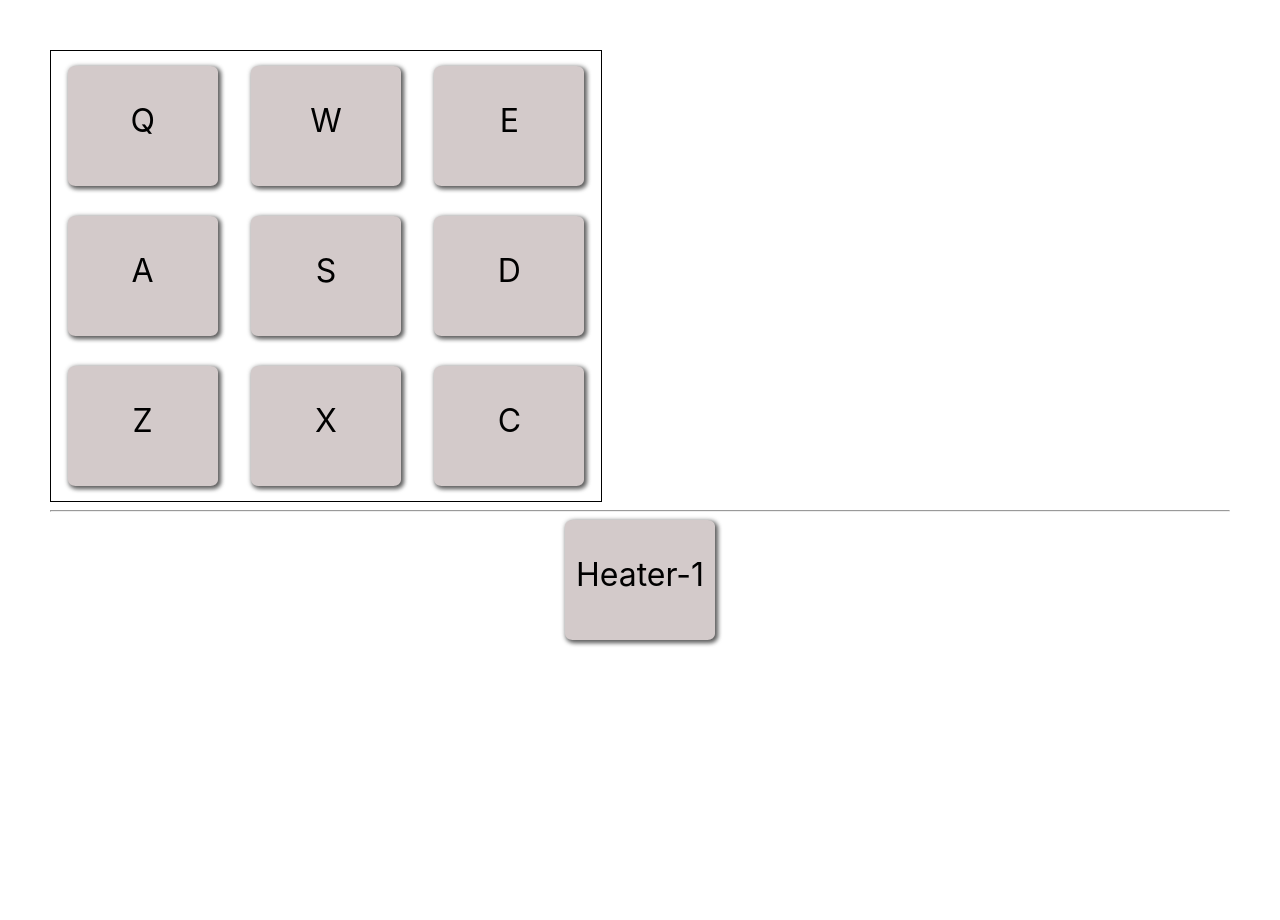
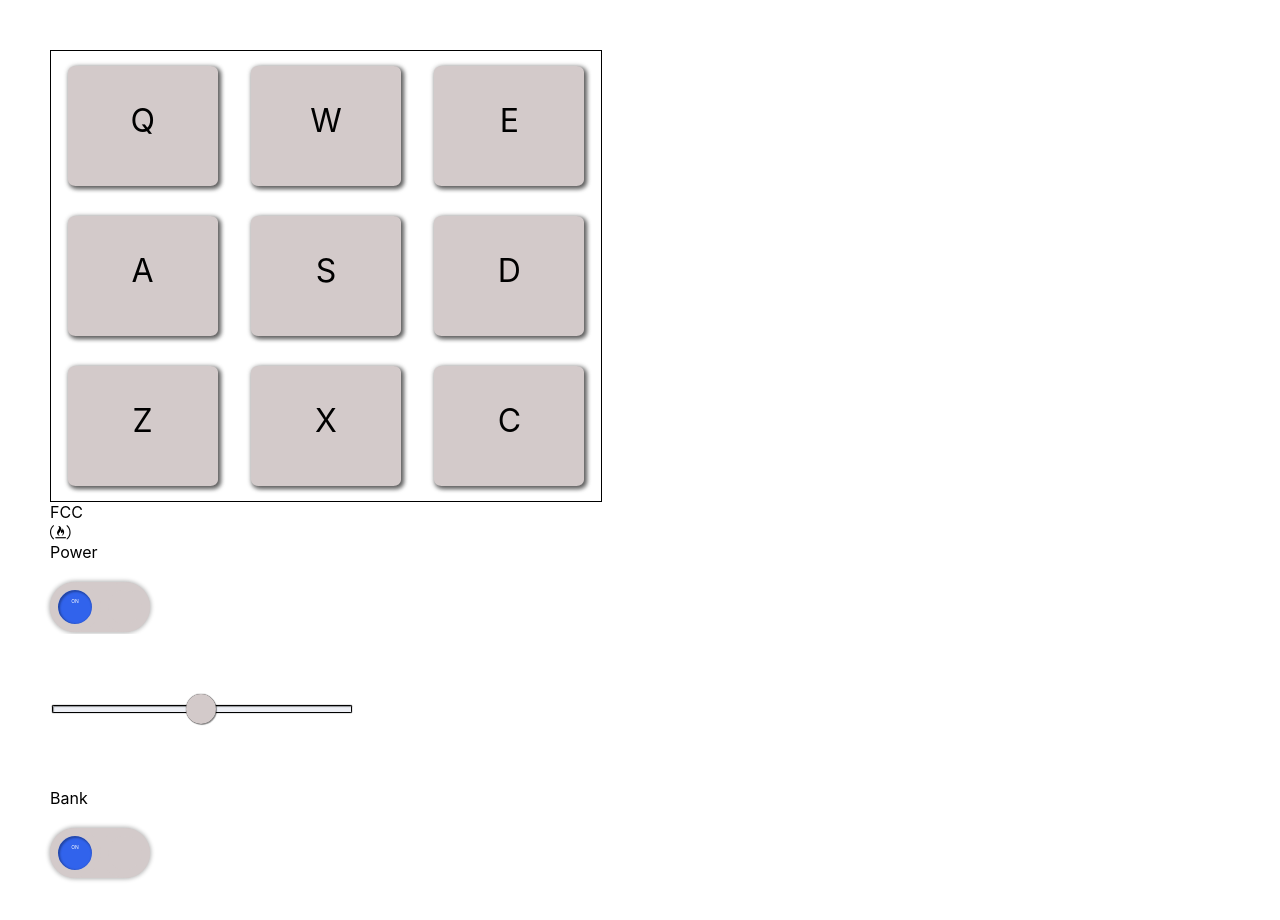
Before and after one commit to ssyctlm/fcc-drum-machine-challenge, a React (Create React App) app: page / in a window 1280 px wide. Shown: the top 920 px of the page. Before the commit the page ends 800 px from the top, so only its background shows below. Built offline with nearby package versions, Linux system fonts and the light colour scheme.

Commit message:
add buttons and volumn control bar

```diff
--- a/public/index.html
+++ b/public/index.html
@@ -10,6 +10,7 @@
   <link rel="apple-touch-icon" href="%PUBLIC_URL%/logo192.png" />
 
   <link rel="manifest" href="%PUBLIC_URL%/manifest.json" />
+  <link rel="stylesheet" href="https://maxcdn.bootstrapcdn.com/font-awesome/4.7.0/css/font-awesome.min.css">
 
   <title>Drum Machine</title>
 </head>
--- a/src/App.js
+++ b/src/App.js
@@ -1,9 +1,8 @@
 import React from 'react';
-// import Slider from './components/slider'
-// import Toggle from './components/toggle'
+import Slider from './components/slider'
+import Toggle from './components/toggle'
 import KeyBoard from './components/keyboard'
 
-import SinglePlay from './components/singlePlay'
 class App extends React.Component {
   state ={
     aKeys:["Q","W","E","A","S","D","Z","X","C"],
@@ -100,14 +99,17 @@ class App extends React.Component {
     keyTrigger: 'C',
     id: 'Snare',
     url: 'https://s3.amazonaws.com/freecodecamp/drums/Brk_Snr.mp3'
-  }]
+  }],
+    flagPower:true,
+    flagBank:true
   }
-
+  // handleClick = (flagname) => this.setState({ flagname: !this.state.flagname })
+  handleClick = (flagname,flag) => {this.setState({[flagname]:!flag})}
   render() {
     const keyboardStyle = false && "mouseDown"
     return (
-      <div className="app">
-        <div className="keyboardContainer">
+      <div className="app" id = "drum-machine">
+        <div className="drum-pad">
         {this.state.bankTwo.map(({keyCode,keyTrigger,id,url},index,arr) =>
         <KeyBoard
         key={index}
@@ -118,8 +120,30 @@ class App extends React.Component {
         sound = {url}
         />)}
         </div>
-        <hr />
-        <SinglePlay />
+        <div className="logo">
+          <div className="inner-logo">{'FCC'+String.fromCharCode(160)}</div>
+          <i className="inner-logo fa fa-free-code-camp"/>
+        </div>
+        <div className="controlPannel">
+
+          <Toggle
+          key="flagPower"
+          title="Power"
+          flag = {this.state.flagPower}
+          flagReturn = 'flagPower'
+          onClick = {this.handleClick}
+          />
+          <div id="display"></div>
+          <Slider />
+          <Toggle
+          key="flagBank"
+          title="Bank"
+          flag = {this.state.flagBank}
+          flagReturn = 'flagBank'
+          onClick = {this.handleClick}
+          />
+        </div>
+
       </div>
     );
   }
--- a/src/components/keyboard.js
+++ b/src/components/keyboard.js
@@ -17,7 +17,7 @@ export default class KeyBoard extends Component{
     }
   }
   handleSound = e=>{
-    const sound = document.getElementById(this.props.id);
+    const sound = document.getElementById(this.props.keyTrigger);
     console.log(sound)
     sound.currentTime = 0;
     sound.play();
@@ -33,7 +33,7 @@ export default class KeyBoard extends Component{
         onClick = {this.handleSound}
         ><audio
         className = 'clip'
-        id = {this.props.id}
+        id = {this.props.keyTrigger}
         src={this.props.sound}
         type = "audio/mp3"
         >
--- a/src/components/toggle.js
+++ b/src/components/toggle.js
@@ -1,22 +1,23 @@
 import React, { Component } from 'react'
 
 export default class Toggle extends Component {
-    state = {
-        flag: true
-    }
-
-
-    handleClick = () => this.setState({ flag: !this.state.flag })
+    //!! lift state and handle up
+    // state = {
+    //     flag: true
+    // }
+    // handleClick = () => this.setState({ flag: !this.state.flag })
 
     render() {
-        const classChange = this.state.flag ? [["toggleBtn on","ON"], ["toggleBtn off",""]] : [["toggleBtn off",""], ["toggleBtn on","OFF"]]
+        const classChange = this.props.flag ? [["toggleBtn on","ON"], ["toggleBtn off",""]] : [["toggleBtn off",""], ["toggleBtn on","OFF"]]
         return (
+            <React.Fragment>
+            <div className="buttonText">{this.props.title}</div>
+            <div className="toggleBox" onClick={()=>this.props.onClick(this.props.flagReturn,this.props.flag,this.props.key)}>
 
-            <div className="toggleBox" onClick={this.handleClick}>
-        <div className={classChange[0][0]}>{classChange[0][1]}</div>
-        <div className={classChange[1][0]}>{classChange[1][1]}</div>
+                <div className={classChange[0][0]}>{classChange[0][1]}</div>
+                <div className={classChange[1][0]}>{classChange[1][1]}</div>
             </div >
-
+            </React.Fragment>
         )
     }
 
--- a/src/index.css
+++ b/src/index.css
@@ -20,30 +20,34 @@ code {
 /* ===================================================================== */
 /* toggle button styles */
 /* ===================================================================== */
+.buttonText {
+  height: 40px;
+}
+
 .toggleBox {
   box-sizing: border-box;
-  border-radius: 60px;
+  border-radius: 25px;
   box-sizing: content-box;
   display: grid;
   grid-template-columns: 1fr 1fr;
   grid-auto-flow: row;
-  height: 100px;
-  width: 200px;
+  height: 50px;
+  width: 100px;
   background-color: rgb(211, 202, 202);
   box-shadow: 0px 0px 4px 1px rgba(0, 0, 0, 0.3);
 }
 
 .toggleBtn {
   box-sizing: border-box;
-  border: 12px solid rgb(211, 202, 202);
+  border: 8px solid rgb(211, 202, 202);
   border-radius: 50%;
-  height: 100px;
-  width: 100px;
+  height: 50px;
+  width: 50px;
   text-align: center;
-  padding-top: 18px;
-  font-size: 30px;
+  padding-top: 8px;
+  font-size: 5px;
   color: white;
-  font-weight: bold;
+
 }
 
 
@@ -297,7 +301,7 @@ input[type=range]:focus::-ms-fill-upper {
 /* =============================================================== */
 /* ===Key Board Button === */
 /* =============================================================== */
-.keyboardContainer {
+.drum-pad {
   width: 550px;
   height: 450px;
   border: 1px solid black;
--- a/src/index.js
+++ b/src/index.js
@@ -3,7 +3,6 @@ import ReactDOM from 'react-dom';
 import './index.css';
 import App from './App';
 import * as serviceWorker from './serviceWorker';
-import SinglePlay from './components/singlePlay'
 
 ReactDOM.render(<App />, document.getElementById('Container'));
 
```
Also changed, not shown: public/logo192.png (deleted), public/logo512.png (deleted).
